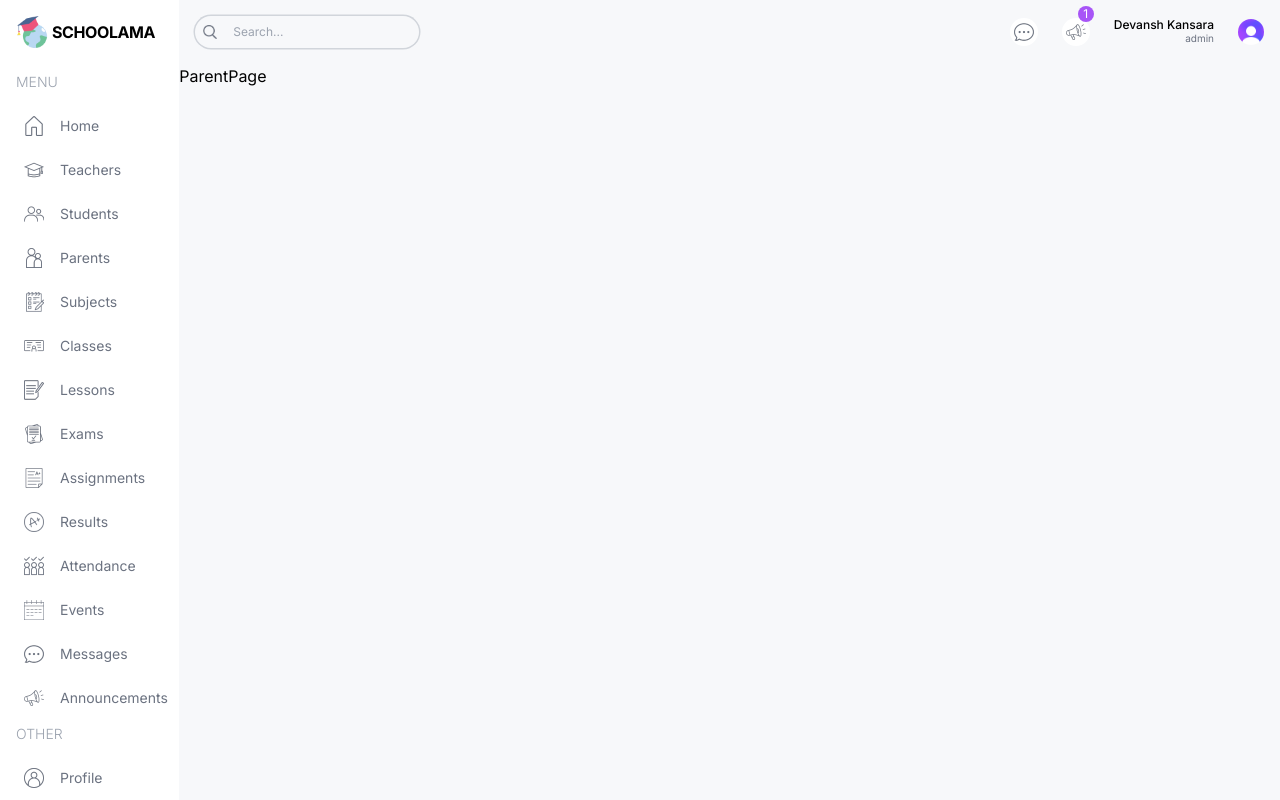
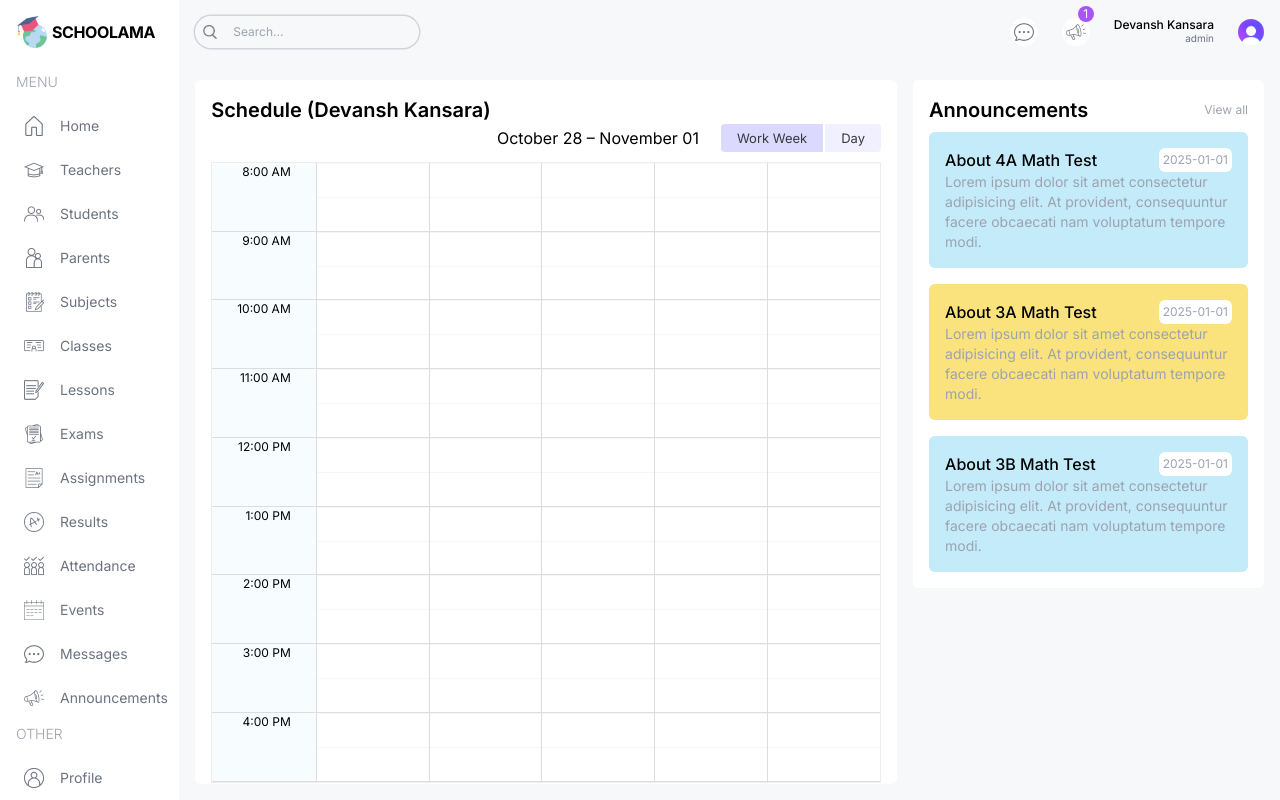
Before and after one commit to Devansh27112001/school-management-dashboard-nextjs, a Next.js app: page /parent in a window 1280 px wide. Built offline with nearby package versions, Linux system fonts and the light colour scheme.

Commit message:
CLIENT: parent page done. Completed pages for different users

```diff
--- a/src/app/(dashboard)/parent/page.tsx
+++ b/src/app/(dashboard)/parent/page.tsx
@@ -1,5 +1,24 @@
+"use client";
+import Announcements from "@/components/Announcements";
+import BigCalender from "@/components/BigCalender";
+import "react-big-calendar/lib/css/react-big-calendar.css";
+
 const ParentPage = () => {
-  return <div>ParentPage</div>;
+  return (
+    <div className="p-4 gap-4 flex flex-col xl:flex-row flex-1">
+      {/* LEFT */}
+      <div className="w-full xl:w-2/3">
+        <div className="h-full bg-white p-4 rounded-md">
+          <h1 className="text-xl font-semibold">Schedule (Devansh Kansara)</h1>
+          <BigCalender />
+        </div>
+      </div>
+      {/* RIGHT */}
+      <div className="w-full xl:w-1/3 flex flex-col gap-8">
+        <Announcements />
+      </div>
+    </div>
+  );
 };
 
 export default ParentPage;
--- a/src/app/(dashboard)/teacher/page.tsx
+++ b/src/app/(dashboard)/teacher/page.tsx
@@ -1,5 +1,4 @@
 "use client";
-
 import Announcements from "@/components/Announcements";
 import BigCalender from "@/components/BigCalender";
 import "react-big-calendar/lib/css/react-big-calendar.css";
```
